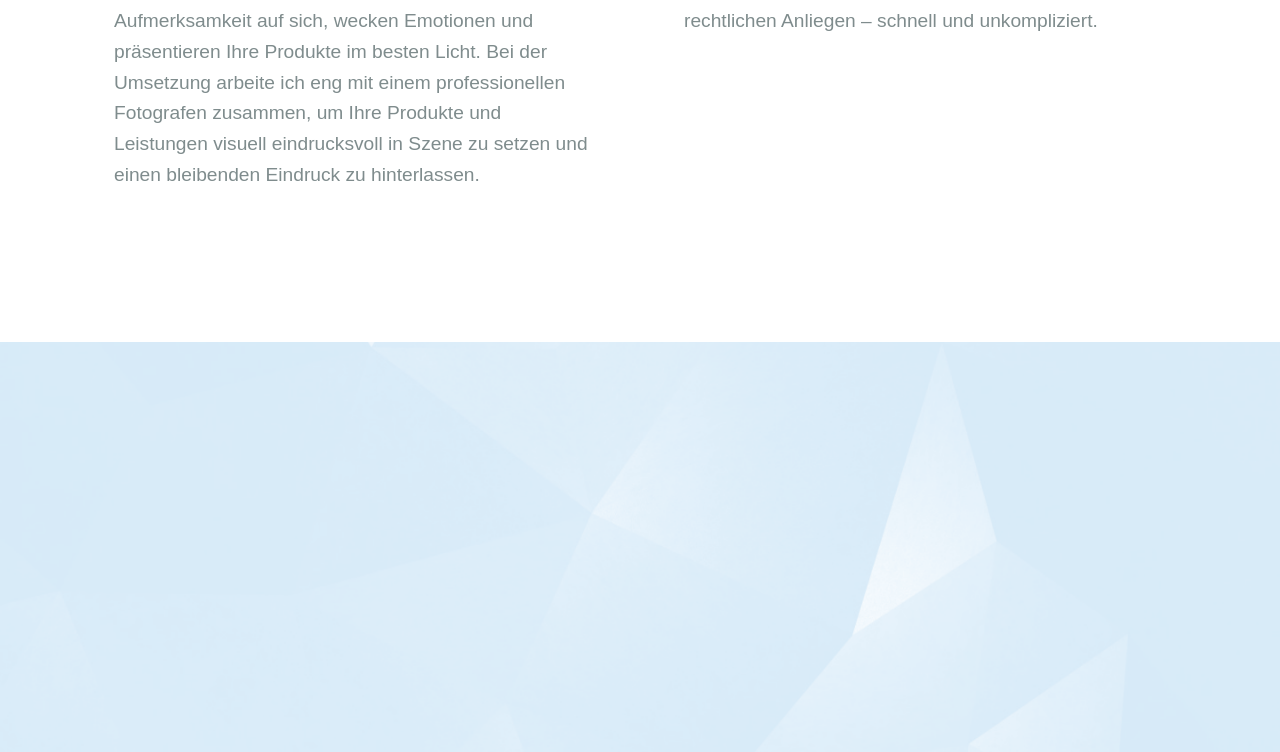
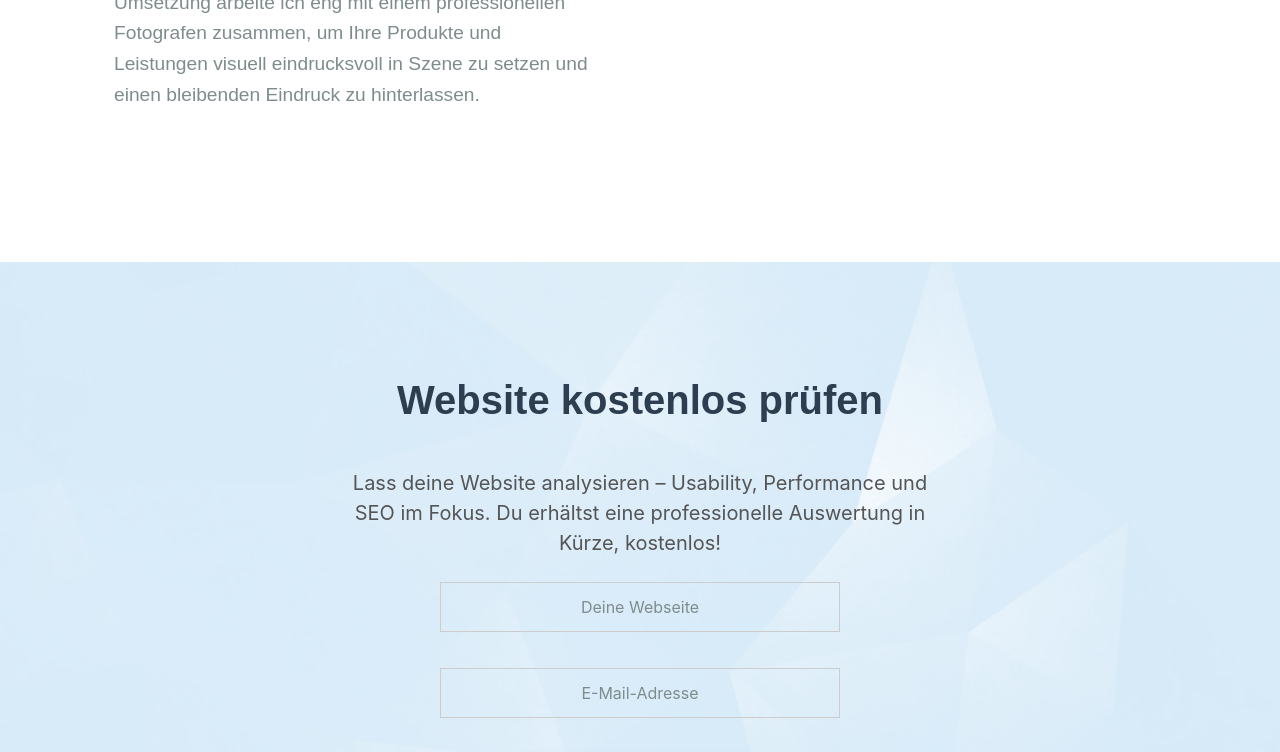
Before and after one commit to HusseinKanaan/Portfoloio3, a Next.js app: page / in a window 1280 px wide. Shown: the part 7474-8226 px from the top of the page. Built offline with nearby package versions, Linux system fonts and the light colour scheme; a web font is replaced by a local one.

Commit message:
index.js, global.css, WebsiteAnalysisForm

```diff
--- /dev/null
+++ b/components/WebsiteAnalysisForm.js
@@ -0,0 +1,69 @@
+import React, { useState } from 'react';
+import Image from 'next/image';
+import styles from './WebsiteAnalysisForm.module.css'; // Sicherstellen, dass diese Datei existiert
+import ButtonLight from '../components/ButtonLight';
+
+const WebsiteAnalysisForm = () => {
+  const [formData, setFormData] = useState({
+    website: '',
+    email: '',
+  });
+
+  const handleChange = (e) => {
+    setFormData({ ...formData, [e.target.name]: e.target.value });
+  };
+
+  const handleSubmit = (e) => {
+    e.preventDefault();
+    console.log('Formulardaten:', formData);
+  };
+
+  return (
+    <section id="regional-services" className={`${styles.customBackgroundLightblue} py-5`}>
+      <div className={`${styles.customHeightContainer} d-flex flex-column justify-content-center align-items-center text-center`}>
+        <h2 className="display-5 fw-bold mb-4">Website kostenlos prüfen</h2>
+        <p className={`${styles.customText} mb-4`}>
+          Lass deine Website analysieren – Usability, Performance und SEO im Fokus. Du erhältst eine professionelle Auswertung in Kürze, kostenlos!
+        </p>
+
+        <form onSubmit={handleSubmit} className={`${styles.customForm} w-100 d-flex flex-column align-items-center`}>
+          <input
+            type="text"
+            name="website"
+            value={formData.website}
+            onChange={handleChange}
+            placeholder="Deine Webseite"
+            required
+            className={`${styles.customInput} mb-3`}
+          />
+          <input
+            type="email"
+            name="email"
+            value={formData.email}
+            onChange={handleChange}
+            placeholder="E-Mail-Adresse"
+            required
+            className={`${styles.customInput} mb-3`}
+          />
+          <div className="w-100 text-center">
+            <ButtonLight text="Webseite jetzt prüfen" />
+          </div>
+        </form>
+      </div>
+
+      <div className={styles.backgroundOverlay}>
+        <Image
+          src="/images/hintergrund.png"
+          alt="Hintergrund"
+          fill
+          style={{
+            objectFit: 'cover',
+            objectPosition: 'center',
+          }}
+        />
+      </div>
+    </section>
+  );
+};
+
+export default WebsiteAnalysisForm;
--- /dev/null
+++ b/components/WebsiteAnalysisForm.module.css
@@ -0,0 +1,89 @@
+.customBackgroundLightblue {
+    position: relative;
+    height: 100%;
+    /* Die Hintergrundfarbe ist nicht mehr nötig, da das Bild als Hintergrund verwendet wird */
+    padding: 40px 0; /* Zusätzlicher Abstand oben und unten */
+}
+
+.customHeightContainer {
+    height: 70vh;
+}
+
+.customText {
+    font-size: 20px;
+    color: #555555;
+    max-width: 600px;
+    margin: 20px auto;
+    text-align: center;
+    font-family: 'Inter', sans-serif;
+}
+
+.customForm {
+    max-width: 400px;
+    width: 100%; /* Nimmt die gesamte Breite an, bleibt aber innerhalb des Containers */
+    display: flex;
+    flex-direction: column;
+    gap: 20px; /* Mehr Abstand zwischen den Feldern */
+    margin: 0 auto;
+}
+
+.customInput {
+    margin: 0 auto;
+    padding: 12px;
+    border: 1px solid #cccccc;
+    font-size: 16px;
+    background-color: transparent;
+    color: #333;
+    text-align: center;
+    /* Eckige Ecken bleiben wie gewünscht */
+    border-radius: 0; /* Kein Border-Radius */
+    font-family: 'Inter', sans-serif; /* Schriftart */
+    width: 100%;
+    max-width: 500px; /* Maximale Breite für bessere Lesbarkeit */
+    transition: border-color 0.3s ease, box-shadow 0.3s ease; /* Sanftere Übergänge */
+}
+
+.customInput::placeholder {
+    color: #7f8c8d;
+    font-weight: normal;
+}
+
+.customInput:focus::placeholder {
+    color: transparent; /* Placeholder verschwindet bei Fokus */
+}
+
+.customInput:focus {
+    border-color: #16A085;
+    box-shadow: 0 0 5px rgba(22, 160, 133, 0.5);
+    outline: none;
+}
+
+.backgroundOverlay {
+    position: absolute;
+    overflow: hidden;
+    top: 0;
+    left: 0;
+    width: 100%;
+    height: 100%;
+    z-index: -1;
+    /* Stellt sicher, dass das Bild im Hintergrund bleibt */
+}
+
+.heading {
+    color: #333; /* Eine dunklere Farbe für den Haupttitel */
+    font-size: 2em; /* Größerer Titel */
+    font-weight: 700;
+    margin-bottom: 20px;
+}
+
+.w-100 {
+    width: 100%;
+}
+
+.mb-3 {
+    margin-bottom: 1rem;
+}
+
+.text-center {
+    text-align: center;
+}
--- a/pages/index.js
+++ b/pages/index.js
@@ -10,6 +10,7 @@ import ButtonDark from '../components/ButtonDark';
 import ButtonLight from '../components/ButtonLight';
 import StepsSection from '../components/StepsSection';
 import ExpertSteps from '../components/ExpertSteps';
+import WebsiteAnalysisForm from '../components/WebsiteAnalysisForm';
 import { useMultipleScrollTextAnimation } from '../hooks/useMultipleScrollTextAnimation'; // Neuer Hook für mehrere Texte
 import { useEffect, useRef, useState } from 'react';
 import Head from 'next/head';
@@ -321,40 +322,12 @@ export default function Home() {
           </div>
         </section>
         {/* Seite 7 */}
-<ExpertSteps/>
+        <ExpertSteps />
         {/* Seite 8 */}
-        <section id="regional-services" className="custom-background-lightblue h-25">
-          <div className="container custom-height-container d-flex justify-content-center align-items-center">
-            <div
-              className={`text-center h-25 fade-in ${visibleTexts[3] ? 'loaded' : ''}`}
-              ref={(el) => (textRefs.current[3] = el)}
-            >
-              <h2 className="display-5 fw-bold">
-                Starten wir mit der Umsetzung Ihrer Website!
-              </h2>
-              <p className="customText">
-                Erzählen Sie mir von Ihren Ideen, und erhalten Sie ein unverbindliches, kostenloses Angebot für Ihr neues Webdesign. Der erste Schritt in Richtung Erfolg ist nur ein Gespräch entfernt.
-              </p>
-              <div className="d-flex justify-content-center frame">
-                <ButtonLight text="Jetzt Kontakt aufnehmen" />
-              </div>
-            </div>
-          </div>
-          <div className="background-overlay">
-            <Image
-              src="/images/hintergrund.png"
-              alt="Hintergrund"
-              fill // Ersetzt "layout='fill'"
-              style={{
-                objectFit: "cover", // Ersetzt "objectFit"
-                objectPosition: "center", // Ersetzt "objectPosition"
-              }}
-            />
-          </div>
-        </section>
+        <WebsiteAnalysisForm />
 
         {/* Workflow */}
-{/*         <div className='workflow-container'>
+        {/*         <div className='workflow-container'>
           <Workflow />
         </div> */}
         {/*Random Facts */}
@@ -365,11 +338,11 @@ export default function Home() {
         {/*         <div className=''>
           <VerticalBarChart />
         </div> */}
-{/*         <div className='vh-100'>
+        {/*         <div className='vh-100'>
         </div>
         <div className='vh-100'>
         </div> */}
-            <StepsSection />
+        <StepsSection />
         {/* Seite 9 FAQ */}
         <div id='faq'>
           <Container className="py-5">
--- a/styles/globals.css
+++ b/styles/globals.css
@@ -649,11 +649,6 @@ h1 {
 }
 
 .custom-height-container {
-  height: 90vh;
-}
-
-/* region-service */
-.custom-height-container-umsetzung {
   height: 70vh;
 }
 
@@ -662,17 +657,7 @@ h1 {
   position: relative;
   height: 100%;
   /* Die Hintergrundfarbe ist nicht mehr nötig, da das Bild als Hintergrund verwendet wird */
-}
-
-.background-overlay {
-  position: absolute;
-  overflow: hidden;
-  top: 0;
-  left: 0;
-  width: 100%;
-  height: 100%;
-  z-index: -1;
-  /* Stellt sicher, dass das Bild im Hintergrund bleibt */
+  padding: 40px 0; /* Zusätzlicher Abstand oben und unten */
 }
 
 .text-center {
@@ -684,13 +669,12 @@ h1 {
 }
 
 .customText {
-  font-size: 20px;
+  Font-size: 20px;
   color: #555555;
   max-width: 900px;
   /* Begrenze die Breite des Textes für eine bessere Lesbarkeit */
   margin: 20px auto;
   padding: 10px;
-
   border-radius: 8px;
 }
 
```
